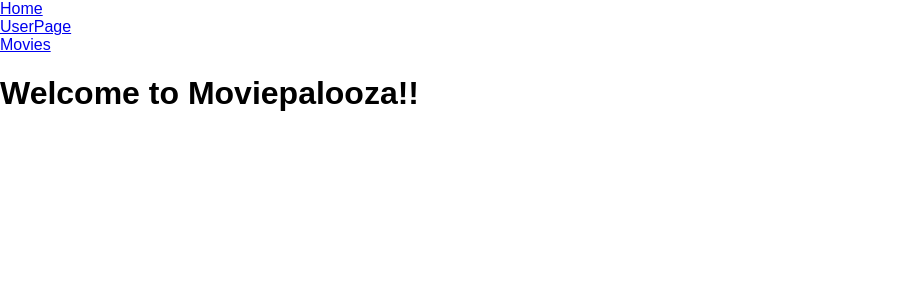
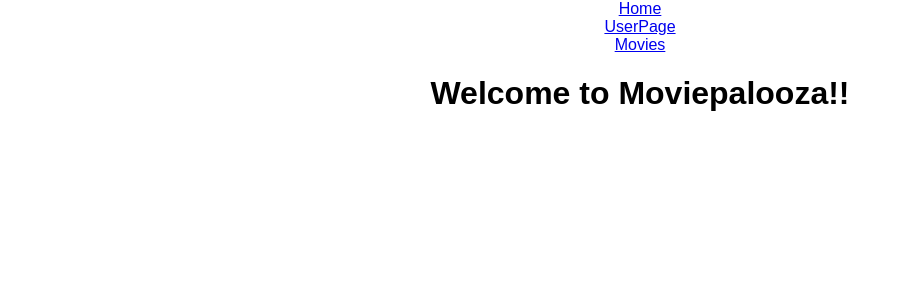
Before and after one commit to jgpeterson/proj3_moviedb, a React (Create React App) app in the folder client/: page / in a window 1280 px wide. Shown: the top 300 px of the page, without its empty margins (0-910 px from the left). Built offline with nearby package versions, Linux system fonts and the light colour scheme.

Commit message:
got one poster showing

```diff
--- a/client/src/App.js
+++ b/client/src/App.js
@@ -7,19 +7,20 @@ import UserPage from './components/user/UserPage'
 import logo from './logo.svg';
 import './App.css';
 
+
 class App extends Component {
   render() {
     return (
       <Router>
         <div>
         <div>
-        <div>
+        <div class="tabs">
           <Link to="/">Home</Link>
         </div>
-        <div>
+        <div class="tabs">
           <Link to="/user">UserPage</Link>
         </div>
-        <div>
+        <div class="tabs">
         <Link to="/movies">Movies</Link>
         </div>
         </div>
--- a/client/src/components/home/HomePage.js
+++ b/client/src/components/home/HomePage.js
@@ -3,7 +3,7 @@ import React, { Component } from 'react';
 class UserPage extends Component {
     render() {
         return (
-            <div>
+            <div class="welcome">
                 <h1>Welcome to Moviepalooza!!</h1>
             </div>
         );
--- a/client/src/components/review/ReviewPage.js
+++ b/client/src/components/review/ReviewPage.js
@@ -9,6 +9,7 @@ class ReviewPage extends Component {
         movie: {
             title: '',
             tagline: '',
+            poster: '',
             reviews: []
         }
 
@@ -31,6 +32,7 @@ class ReviewPage extends Component {
                 <div key={review._id}>
                  <h3>{review.title}</h3>
                  <h4>{review.tagline}</h4>
+                 <img src={review.poster}/>
                  <p>{review.review}</p>
               </div>
             )
--- a/client/src/index.css
+++ b/client/src/index.css
@@ -3,3 +3,13 @@ body {
   padding: 0;
   font-family: sans-serif;
 }
+
+.tabs {
+  display: flex;
+  justify-content: center;
+}
+
+ .welcome {
+  display: flex;
+  justify-content: center;
+}
```
Also changed, not shown: 2 other files (tests, documents, lock files or other folders).
